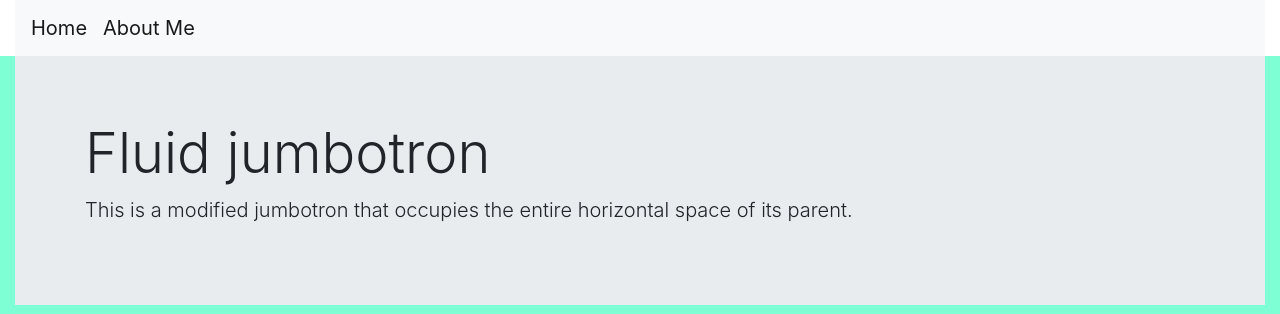
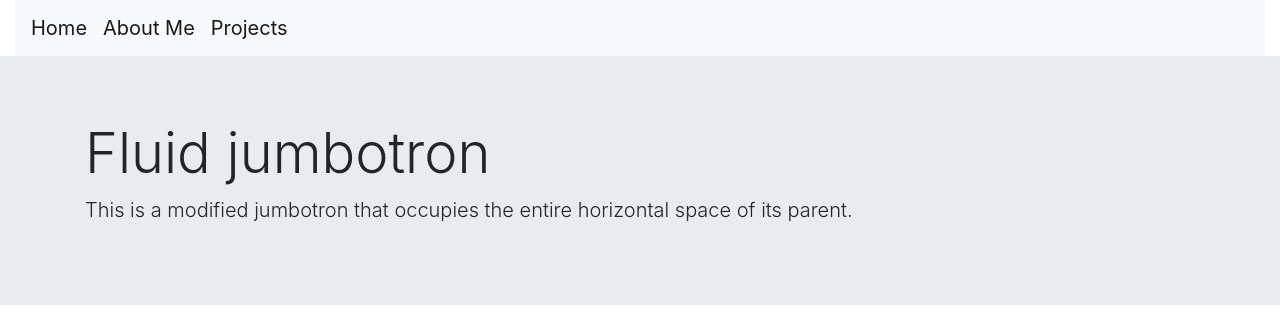
Before and after one commit to Jessica-Mansell/Portfolio, a Django app: page /projects/about_me in a window 1280 px wide. Shown: the top 314 px of the page. Run offline with Django 4.2, Linux system fonts and the light colour scheme; some libraries are stand-ins or nearby versions.

Commit message:
add base/home page and switch Projects to a button

```diff
--- a/django-port/projects/templates/projects/base.html
+++ b/django-port/projects/templates/projects/base.html
@@ -13,11 +13,12 @@
 <body>
 <div class="container-fluid">
     <nav class="navbar navbar-expand-lg navbar-light bg-light">
-        <a class="navbar-brand" href="{% url 'projects:all_projects' %}">Home</a>
+        <a class="navbar-brand" href="{% url 'projects:base' %}">Home</a>
         <a class="navbar-brand" href="{% url 'projects:about_me' %}">About Me</a>
+        <a class="navbar-brand" href="{% url 'projects:all_projects' %}">Projects</a>
     </nav>
 </div>
-    <div class="container-fluid" id="projects-view">
+
         {% block content %}
 
         {% endblock %}
--- a/django-port/projects/urls.py
+++ b/django-port/projects/urls.py
@@ -7,4 +7,5 @@ urlpatterns = [
     path('', views.all_projects, name='all_projects'),
     path('<int:pk>', views.project_detail, name='project_detail'),
     path('about_me', views.about_me, name='about_me'),
+    path('base', views.base, name='base'),
 ]
--- a/django-port/projects/views.py
+++ b/django-port/projects/views.py
@@ -15,3 +15,6 @@ def project_detail(request, pk):
     project = Project.objects.get(pk=pk)
     return render(request, 'projects/detail.html',
                     {'project': project})
+
+def base(request):
+    return render(request, 'projects/base.html')
```
